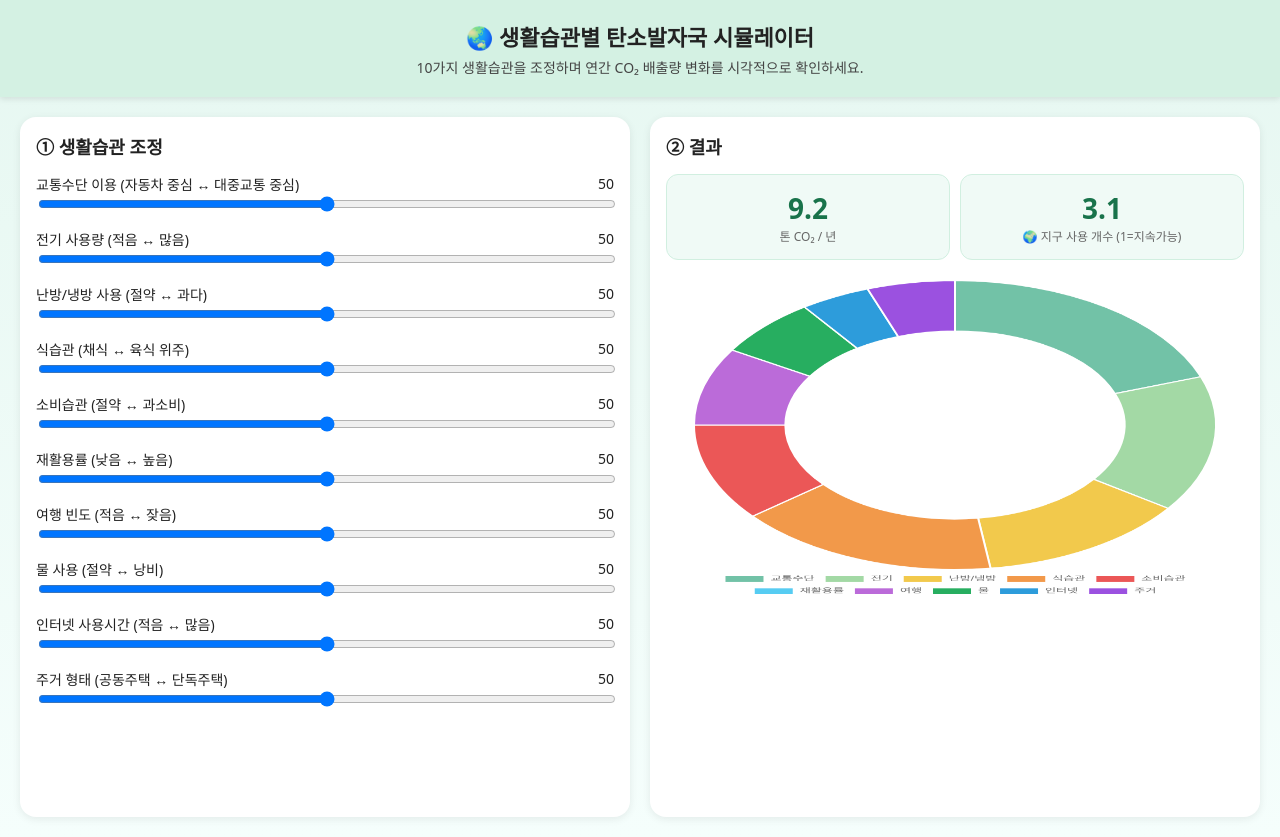
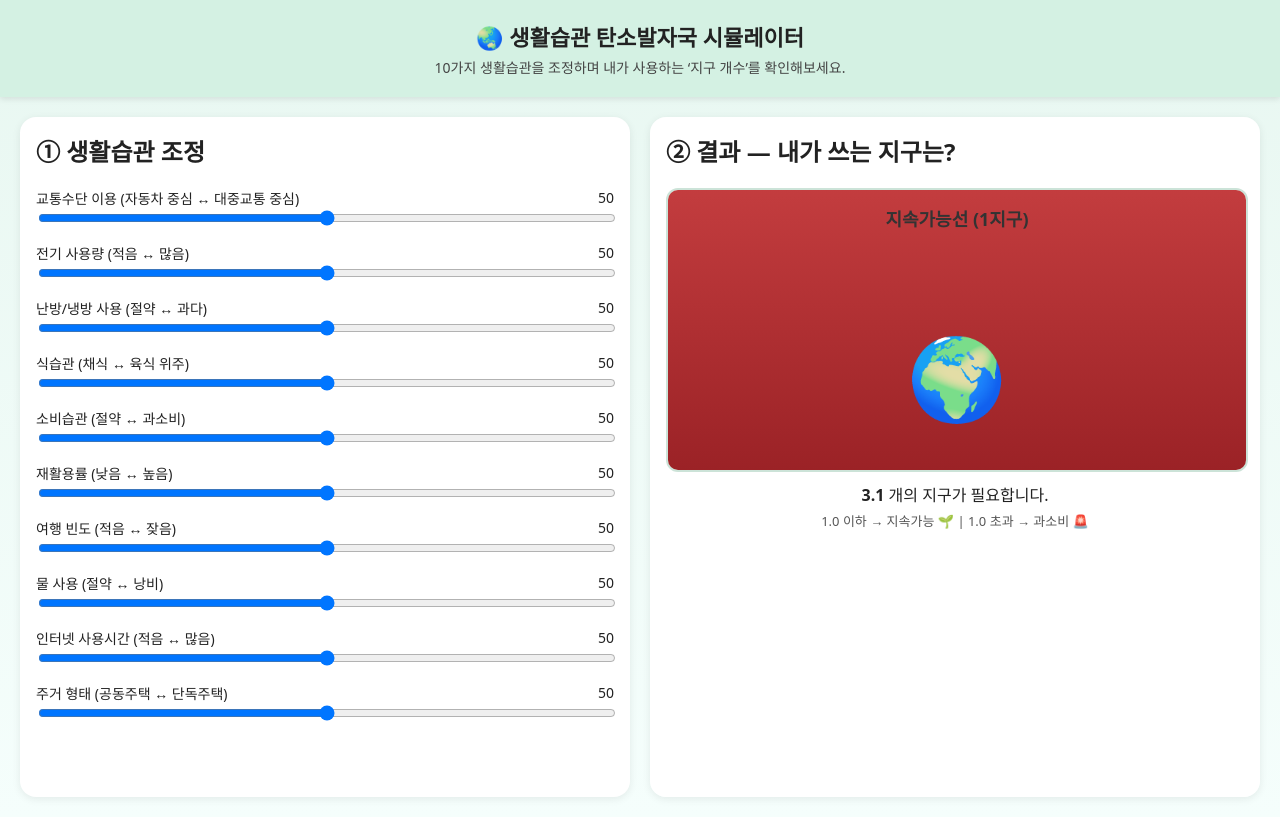
Before and after one commit to zephyrpen/carbon-footprint, a plain HTML site: page index.html in a window 1280 px wide. Drawn offline with nearby package versions, Linux system fonts and the light colour scheme.

Commit message:
Update index.html

```diff
--- a/index.html
+++ b/index.html
@@ -3,19 +3,17 @@
 <head>
 <meta charset="utf-8" />
 <meta name="viewport" content="width=device-width, initial-scale=1" />
-<title>🌱 생활습관 탄소발자국 시뮬레이터</title>
-<script src="https://cdn.jsdelivr.net/npm/chart.js"></script>
+<title>🌏 생활습관 탄소발자국 시뮬레이터</title>
 <style>
   body {
     font-family: "Pretendard", system-ui, sans-serif;
-    background: linear-gradient(180deg, #e6f7f1, #f5fefc);
+    background: linear-gradient(180deg, #e8f7f1, #f5fefc);
     color: #222;
     margin: 0;
-    padding: 0;
   }
   header {
     text-align: center;
-    padding: 20px 10px;
+    padding: 20px;
     background: #d4f1e3;
     box-shadow: 0 2px 6px rgba(0, 0, 0, 0.1);
   }
@@ -28,19 +26,14 @@
     font-size: 14px;
     color: #444;
   }
-
-  /* ✅ 화면을 정확히 절반으로 */
   .wrap {
     display: flex;
-    justify-content: space-between;
-    align-items: stretch;
-    height: calc(100vh - 100px);
+    height: calc(100vh - 120px);
     padding: 20px;
     gap: 20px;
   }
-
   .panel {
-    flex: 1; /* 좌우가 동일한 비율 */
+    flex: 1;
     background: white;
     border-radius: 16px;
     padding: 16px;
@@ -49,86 +42,82 @@
     flex-direction: column;
     overflow-y: auto;
   }
-
-  .row {
-    margin-bottom: 12px;
+  .row { margin-bottom: 12px; }
+  label { display: flex; justify-content: space-between; font-size: 14px; }
+  input[type="range"] { width: 100%; }
+  .earthGauge {
+    position: relative;
+    width: 100%;
+    height: 280px;
+    background: #ecfdf5;
+    border-radius: 12px;
+    display: flex;
+    align-items: flex-end;
+    justify-content: center;
+    overflow: hidden;
+    border: 2px solid #cce3d8;
   }
-
-  label {
-    display: flex;
-    justify-content: space-between;
-    font-size: 14px;
+  .earthFill {
+    position: absolute;
+    bottom: 0;
+    left: 0;
+    width: 100%;
+    height: 0%;
+    background: linear-gradient(180deg, #3bc47c, #1b7e47);
+    transition: height 0.6s ease;
   }
-
-  input[type="range"] {
+  .earthIcon {
+    position: relative;
+    z-index: 2;
+    font-size: 80px;
+    margin-bottom: 40px;
+  }
+  .earthLabel {
+    position: absolute;
+    top: 15px;
     width: 100%;
+    text-align: center;
+    font-size: 18px;
+    font-weight: 600;
+    color: #333;
   }
-
-  .grid-2 {
-    display: grid;
-    grid-template-columns: 1fr 1fr;
-    gap: 10px;
+  .earthText {
+    text-align: center;
+    margin-top: 10px;
+    font-size: 16px;
   }
-
-  .meter {
-    text-align: center;
-    padding: 14px;
-    border-radius: 12px;
-    background: #f0faf6;
-    border: 1px solid #d1efe0;
-  }
-
-  .meter .val {
-    font-size: 28px;
-    font-weight: 700;
-    color: #19734b;
-  }
-
-  .meter .unit {
-    font-size: 12px;
-    color: #666;
-  }
-
-  canvas {
-    width: 100% !important;
-    height: 320px !important;
-  }
-
   @media (max-width: 900px) {
-    .wrap {
-      flex-direction: column;
-      height: auto;
-    }
+    .wrap { flex-direction: column; height: auto; }
   }
 </style>
 </head>
 <body>
 <header>
-  <h1>🌏 생활습관별 탄소발자국 시뮬레이터</h1>
-  <p>10가지 생활습관을 조정하며 연간 CO₂ 배출량 변화를 시각적으로 확인하세요.</p>
+  <h1>🌏 생활습관 탄소발자국 시뮬레이터</h1>
+  <p>10가지 생활습관을 조정하며 내가 사용하는 ‘지구 개수’를 확인해보세요.</p>
 </header>
 
 <div class="wrap">
-  <!-- 좌: 생활습관 조정 -->
+  <!-- 왼쪽: 슬라이더 조정 -->
   <section class="panel">
-    <h2 style="margin-top:0;font-size:18px;">① 생활습관 조정</h2>
+    <h2 style="margin-top:0;">① 생활습관 조정</h2>
     <div id="sliders"></div>
   </section>
 
-  <!-- 우: 결과 -->
+  <!-- 오른쪽: 지구개수 게이지 -->
   <section class="panel">
-    <h2 style="margin-top:0;font-size:18px;">② 결과</h2>
-    <div class="grid-2">
-      <div class="meter">
-        <div class="val" id="totalCO2">0.0</div>
-        <div class="unit">톤 CO₂ / 년</div>
-      </div>
-      <div class="meter">
-        <div class="val" id="earths">1.0</div>
-        <div class="unit">🌍 지구 사용 개수 (1=지속가능)</div>
-      </div>
+    <h2 style="margin-top:0;">② 결과 — 내가 쓰는 지구는?</h2>
+    <div class="earthGauge">
+      <div class="earthFill" id="earthFill"></div>
+      <div class="earthIcon">🌍</div>
+      <div class="earthLabel">지속가능선 (1지구)</div>
     </div>
-    <canvas id="chart" style="margin-top:20px;"></canvas>
+    <div class="earthText">
+      <strong id="earthCount">1.0</strong> 개의 지구가 필요합니다.
+      <p style="font-size:13px;color:#555;margin-top:5px;">
+        1.0 이하 → 지속가능 🌱 | 1.0 초과 → 과소비 🚨
+      </p>
+    </div>
   </section>
 </div>
 
@@ -137,26 +126,26 @@
 // 변수 설정
 // ===============================
 const activities = [
-  { key: "transport", label: "교통수단 이용 (자동차 중심 ↔ 대중교통 중심)", coef: 1.8 },
-  { key: "electricity", label: "전기 사용량 (적음 ↔ 많음)", coef: 1.4 },
-  { key: "heating", label: "난방/냉방 사용 (절약 ↔ 과다)", coef: 1.2 },
-  { key: "diet", label: "식습관 (채식 ↔ 육식 위주)", coef: 1.5 },
-  { key: "consumption", label: "소비습관 (절약 ↔ 과소비)", coef: 1.0 },
-  { key: "recycle", label: "재활용률 (낮음 ↔ 높음)", coef: -1.0 },
-  { key: "travel", label: "여행 빈도 (적음 ↔ 잦음)", coef: 0.8 },
-  { key: "water", label: "물 사용 (절약 ↔ 낭비)", coef: 0.6 },
-  { key: "internet", label: "인터넷 사용시간 (적음 ↔ 많음)", coef: 0.4 },
-  { key: "housing", label: "주거 형태 (공동주택 ↔ 단독주택)", coef: 0.5 },
+  { key:"transport", label:"교통수단 이용 (자동차 중심 ↔ 대중교통 중심)", coef:1.8 },
+  { key:"electricity", label:"전기 사용량 (적음 ↔ 많음)", coef:1.4 },
+  { key:"heating", label:"난방/냉방 사용 (절약 ↔ 과다)", coef:1.2 },
+  { key:"diet", label:"식습관 (채식 ↔ 육식 위주)", coef:1.5 },
+  { key:"consumption", label:"소비습관 (절약 ↔ 과소비)", coef:1.0 },
+  { key:"recycle", label:"재활용률 (낮음 ↔ 높음)", coef:-1.0 },
+  { key:"travel", label:"여행 빈도 (적음 ↔ 잦음)", coef:0.8 },
+  { key:"water", label:"물 사용 (절약 ↔ 낭비)", coef:0.6 },
+  { key:"internet", label:"인터넷 사용시간 (적음 ↔ 많음)", coef:0.4 },
+  { key:"housing", label:"주거 형태 (공동주택 ↔ 단독주택)", coef:0.5 }
 ];
 
 // ===============================
 // 슬라이더 생성
 // ===============================
-const container = document.getElementById("sliders");
-activities.forEach((a) => {
-  const div = document.createElement("div");
-  div.className = "row";
-  div.innerHTML = `
+const container=document.getElementById("sliders");
+activities.forEach(a=>{
+  const div=document.createElement("div");
+  div.className="row";
+  div.innerHTML=`
     <label>${a.label}<span id="out_${a.key}">50</span></label>
     <input type="range" id="${a.key}" min="0" max="100" value="50" step="1">
   `;
@@ -164,70 +153,45 @@ activities.forEach((a) => {
 });
 
 // ===============================
-// 계산 함수
+// 계산 & 업데이트
 // ===============================
-function calcTotal() {
-  let total = 0;
-  activities.forEach((a) => {
-    const v = document.getElementById(a.key).value;
-    const factor = (v - 50) / 50;
-    const c = a.coef * (1 + factor);
-    total += c > 0 ? c : 0;
+function calcTotal(){
+  let total=0;
+  activities.forEach(a=>{
+    const v=document.getElementById(a.key).value;
+    const factor=(v-50)/50;
+    const c=a.coef*(1+factor);
+    total+=c>0?c:0;
   });
   return total;
 }
 
-// ===============================
-// 결과 표시
-// ===============================
-const totalEl = document.getElementById("totalCO2");
-const earthEl = document.getElementById("earths");
-const ctx = document.getElementById("chart").getContext("2d");
-let chart = new Chart(ctx, {
-  type: "doughnut",
-  data: {
-    labels: activities.map((a) => a.label.split(" ")[0]),
-    datasets: [
-      {
-        data: Array(activities.length).fill(0),
-        backgroundColor: [
-          "#72c2a7", "#a3d9a5", "#f2c94c", "#f2994a", "#eb5757",
-          "#56ccf2", "#bb6bd9", "#27ae60", "#2d9cdb", "#9b51e0",
-        ],
-      },
-    ],
-  },
-  options: {
-    plugins: {
-      legend: { position: "bottom" },
-      tooltip: { callbacks: { label: (ctx) => `${ctx.label}: ${ctx.formattedValue}톤` } },
-    },
-    cutout: "65%",
-  },
-});
+function update(){
+  const total=calcTotal();
+  const earths=total/3; // 1지구=3톤 기준
+  const percent=Math.min(earths*100,200); // 200%=2지구 제한
+  document.getElementById("earthFill").style.height=Math.min(percent,200)+"%";
+  document.getElementById("earthCount").textContent=earths.toFixed(1);
 
-function update() {
-  const total = calcTotal();
-  totalEl.textContent = total.toFixed(1);
-  const earths = total / 3; // 1지구=3톤 기준
-  earthEl.textContent = earths.toFixed(1);
-  chart.data.datasets[0].data = activities.map((a) => {
-    const v = document.getElementById(a.key).value;
-    const factor = (v - 50) / 50;
-    const c = a.coef * (1 + factor);
-    return c > 0 ? c : 0;
-  });
-  chart.update();
+  // 색 변화 (지속가능 / 위험)
+  const fill=document.getElementById("earthFill");
+  if(earths<=1){
+    fill.style.background="linear-gradient(180deg,#3bc47c,#1b7e47)";
+  }else if(earths<=1.5){
+    fill.style.background="linear-gradient(180deg,#f2c94c,#f2994a)";
+  }else{
+    fill.style.background="linear-gradient(180deg,#eb5757,#9b2226)";
+  }
 }
 
 // ===============================
 // 이벤트 등록
 // ===============================
-activities.forEach((a) => {
-  const s = document.getElementById(a.key);
-  const o = document.getElementById("out_" + a.key);
-  s.addEventListener("input", () => {
-    o.textContent = s.value;
+activities.forEach(a=>{
+  const s=document.getElementById(a.key);
+  const o=document.getElementById("out_"+a.key);
+  s.addEventListener("input",()=>{
+    o.textContent=s.value;
     update();
   });
 });
```
